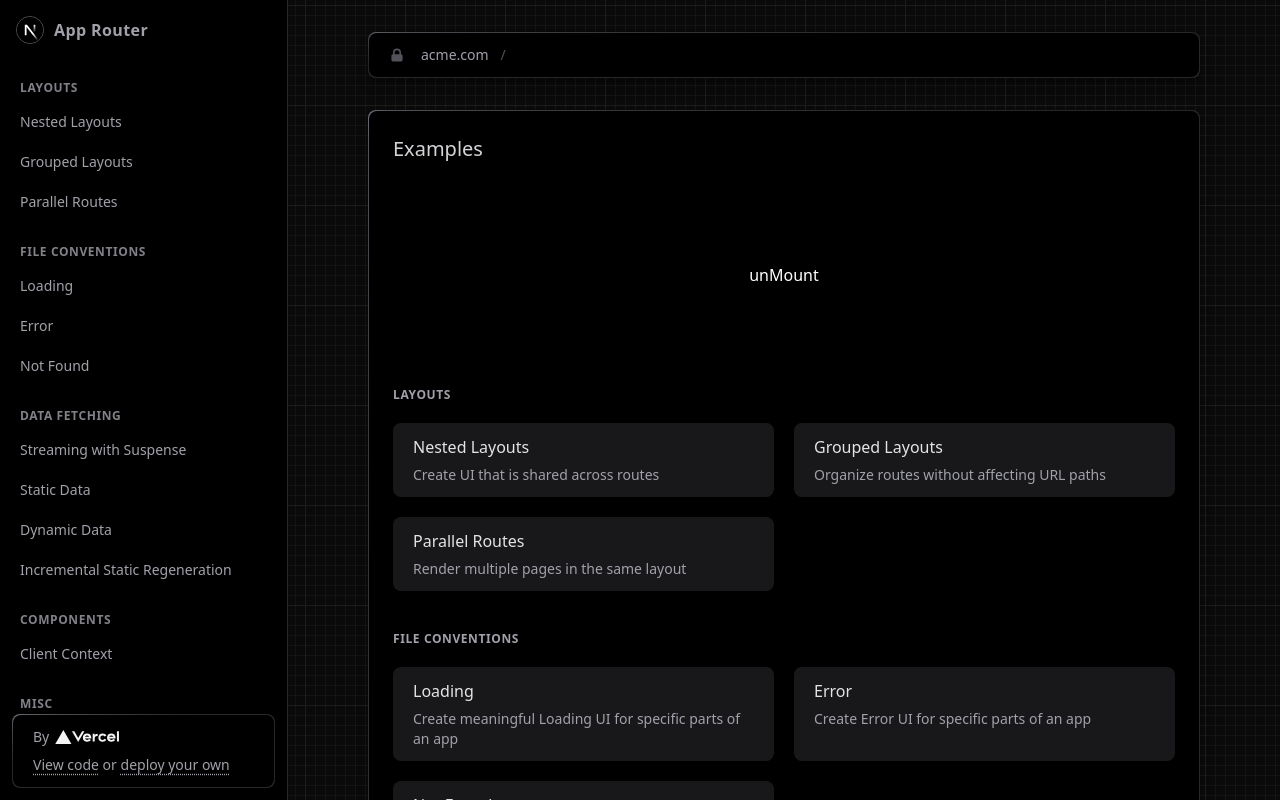
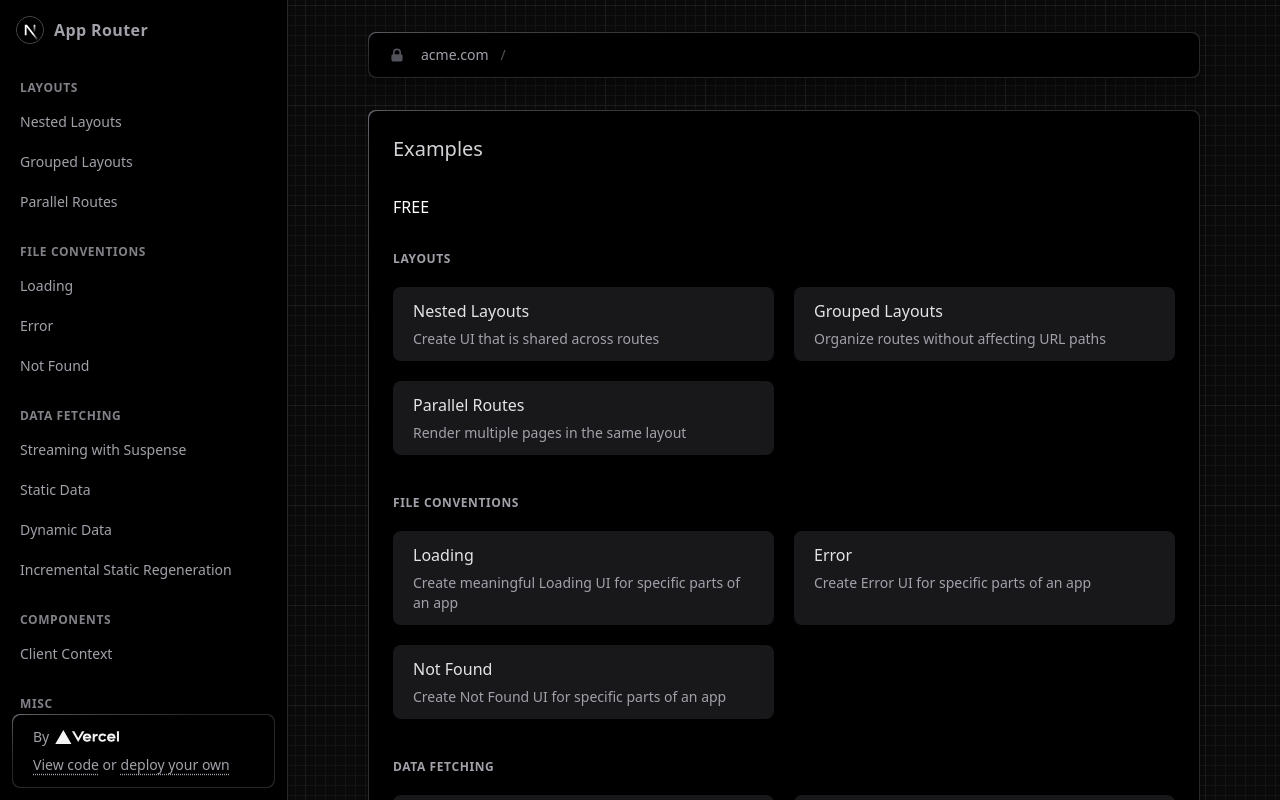
Before and after one commit to ryota-murakami/app-router-playground, a Next.js app: page / in a window 1280 px wide. Shown: the top 800 px of the page. Built offline with nearby package versions, Linux system fonts and the light colour scheme.

Commit message:
add Free

```diff
--- a/app/page.tsx
+++ b/app/page.tsx
@@ -4,16 +4,13 @@ import React from 'react'
 
 import { demos } from '#/lib/demos'
 
+import FreeSection from '../components/FreeSection'
+
 export default function Page() {
-  const [mounted, setMounted] = React.useState(false)
   return (
     <div className="space-y-8">
       <h1 className="text-xl font-medium text-gray-300">Examples</h1>
-      <section className="grid content-center h-40 w-hull">
-        <button className="" onClick={() => setMounted(() => !mounted)}>
-          {mounted ? 'mountend' : 'unMount'}
-        </button>
-      </section>
+      <FreeSection>FREE</FreeSection>
       <div className="space-y-10 text-white">
         {demos.map((section) => {
           return (
--- /dev/null
+++ b/components/FreeSection.tsx
@@ -0,0 +1,17 @@
+import type { ComponentProps } from 'react'
+import React from 'react'
+
+import { cn } from '../lib/utils'
+const FreeSection: React.FC<ComponentProps<'section'>> = ({
+  children,
+  className,
+  ...rest
+}) => {
+  return (
+    <section className={cn('h-[300px] w-hull', className)} {...rest}>
+      {children}
+    </section>
+  )
+}
+
+export default FreeSection
--- /dev/null
+++ b/lib/utils.ts
@@ -0,0 +1,6 @@
+import { type ClassValue, clsx } from 'clsx'
+import { twMerge } from 'tailwind-merge'
+
+export function cn(...inputs: ClassValue[]) {
+  return twMerge(clsx(inputs))
+}
--- a/package.json
+++ b/package.json
@@ -30,6 +30,7 @@
     "server-only": "0.0.1",
     "styled-components": "6.0.8",
     "styled-jsx": "^5.1.2",
+    "tailwind-merge": "^1.14.0",
     "use-count-up": "3.0.1",
     "vercel": "32.4.1"
   },
@@ -45,6 +46,7 @@
     "@typescript-eslint/parser": "6.7.4",
     "@vercel/git-hooks": "1.0.0",
     "autoprefixer": "10.4.16",
+    "daisyui": "^3.9.2",
     "eslint": "8.50.0",
     "eslint-config-next": "13.5.4",
     "eslint-config-ts-prefixer": "1.9.1",
```
Also changed, not shown: 1 other file (tests, documents, lock files or other folders).
